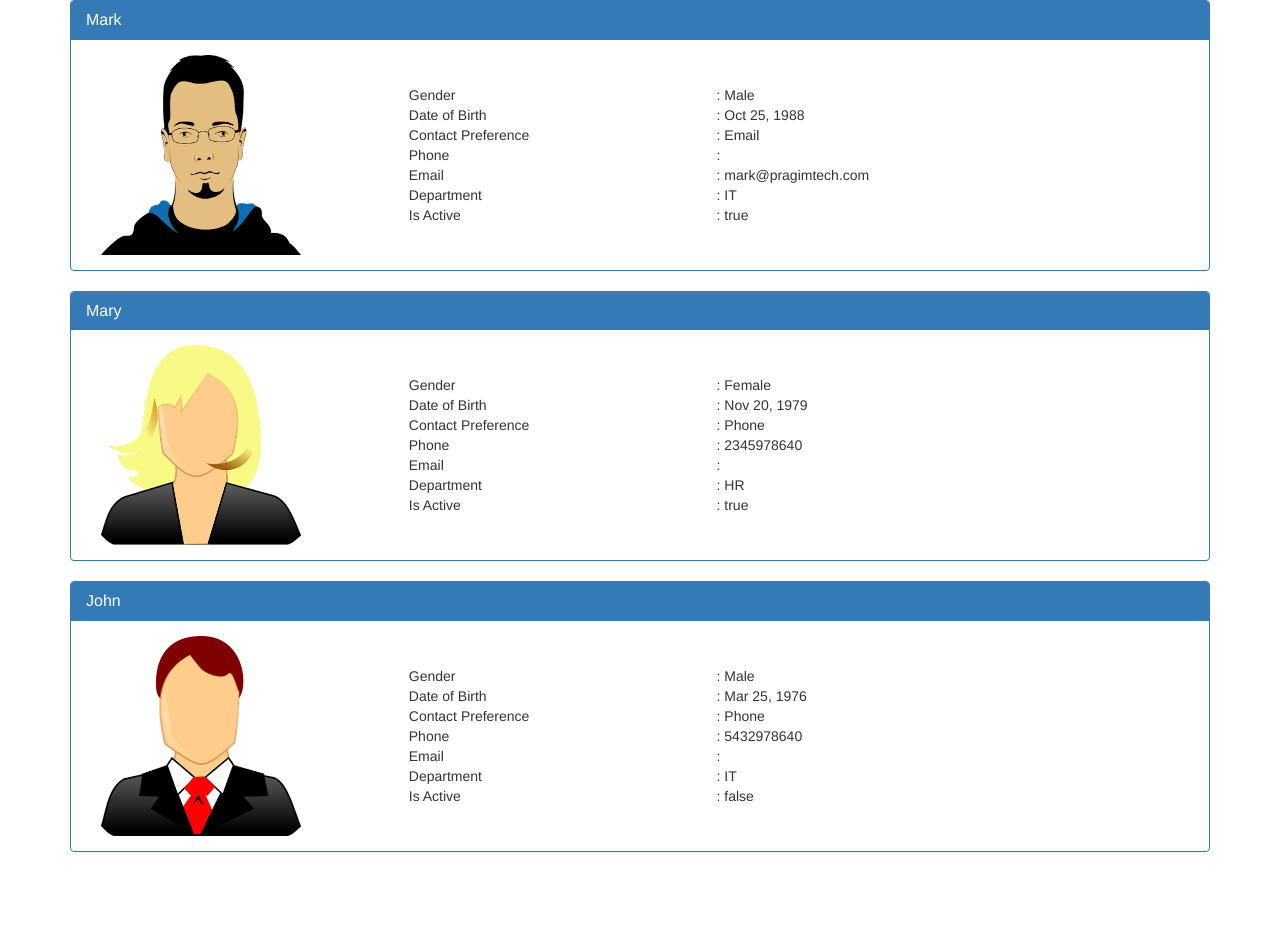
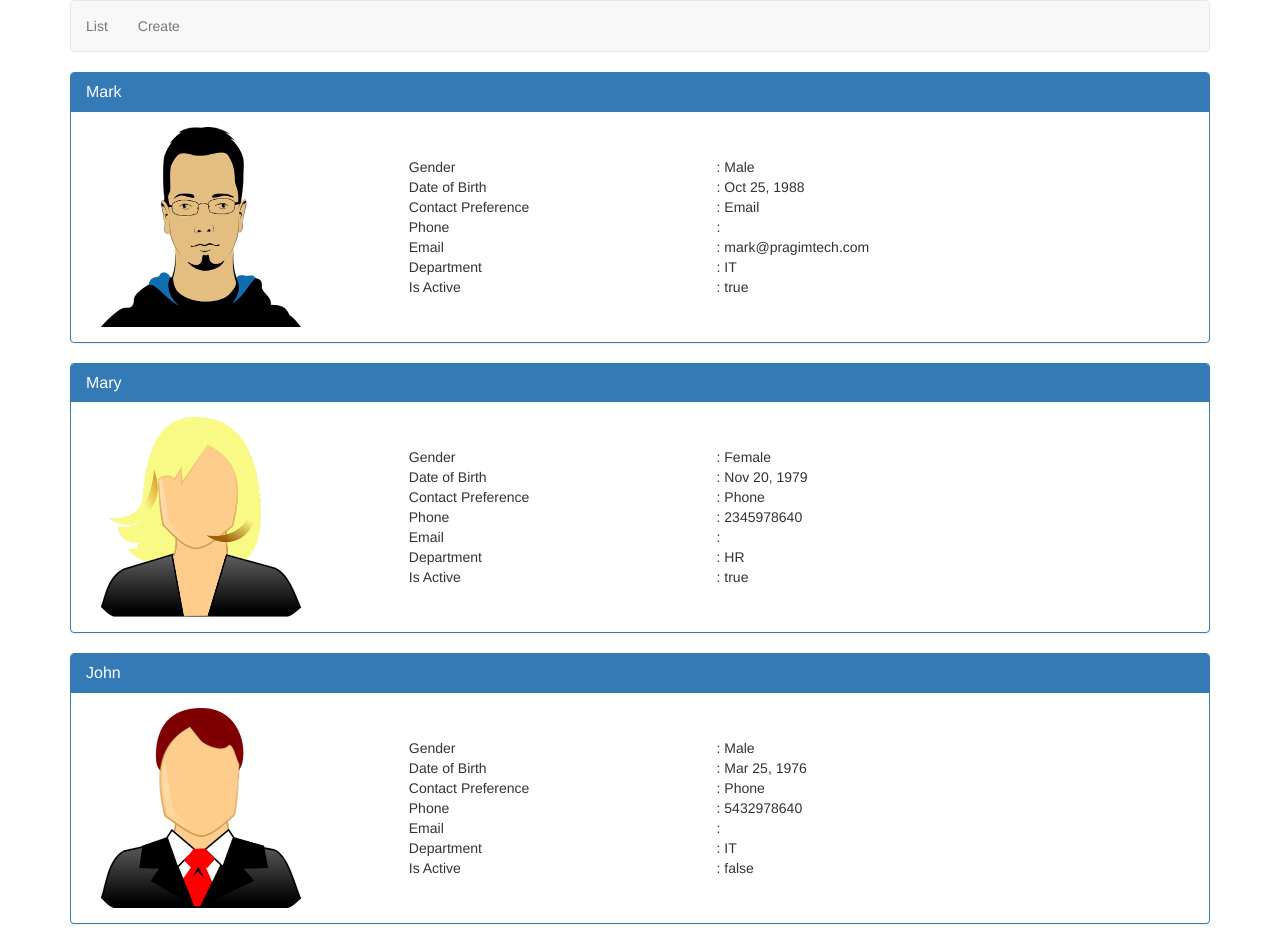
Before and after one commit to imsagarchopra/AngularCrudDemo, an Angular app: page /list in a window 1280 px wide. Before the commit this address led to /. Before the commit the page ends 872 px from the top, so only its background shows below. Built offline with nearby package versions, Linux system fonts and the light colour scheme.

Commit message:
Routing and Navigation

```diff
--- a/src/app/app.component.html
+++ b/src/app/app.component.html
@@ -1,3 +1,13 @@
 <div class="container">
-  <app-list-employees></app-list-employees>
+  <nav class="navbar navbar-default">
+    <ul class="nav navbar-nav">
+      <li>
+        <a routerLink="list">List</a>
+      </li>
+      <li>
+        <a routerLink="create">Create</a>
+      </li>
+    </ul>
+  </nav>
+  <router-outlet></router-outlet>
 </div>
--- a/src/app/app.module.ts
+++ b/src/app/app.module.ts
@@ -1,18 +1,28 @@
 import { NgModule } from '@angular/core';
 import { BrowserModule } from '@angular/platform-browser';
+import { RouterModule,Routes } from '@angular/router';
 
 import { AppRoutingModule } from './app-routing.module';
 import { AppComponent } from './app.component';
 import { ListEmployeesComponent } from './employees/list-employees.component';
+import { CreateEmployeeComponent } from './employees/create-employee.component';
 
+const appRoutes: Routes = [
+  { path: 'list', component:ListEmployeesComponent },
+  { path: 'create', component:CreateEmployeeComponent },
+  { path: '', redirectTo:'/list', pathMatch: 'full' }
+
+];
 @NgModule({
   declarations: [
     AppComponent,
-    ListEmployeesComponent
+    ListEmployeesComponent,
+    CreateEmployeeComponent
   ],
   imports: [
     BrowserModule,
-    AppRoutingModule
+    AppRoutingModule,
+    RouterModule.forRoot(appRoutes)
   ],
   providers: [],
   bootstrap: [AppComponent]
--- /dev/null
+++ b/src/app/employees/create-employee.component.html
@@ -0,0 +1 @@
+<p>create-employee works!</p>
--- a/src/app/employees/list-employees.component.ts
+++ b/src/app/employees/list-employees.component.ts
@@ -2,7 +2,7 @@
 import { Employee } from '../models/employee.model';
 
 @Component({
-  selector: 'app-list-employees',
+  // selector: 'app-list-employees',
   templateUrl: './list-employees.component.html',
   styleUrls: ['./list-employees.component.css']
 })
```
Also changed, not shown: src/app/employees/create-employee.component.ts (added, +10 -0 lines), src/app/employees/create-employee.component.css (added), 1 other file (tests, documents, lock files or other folders).
